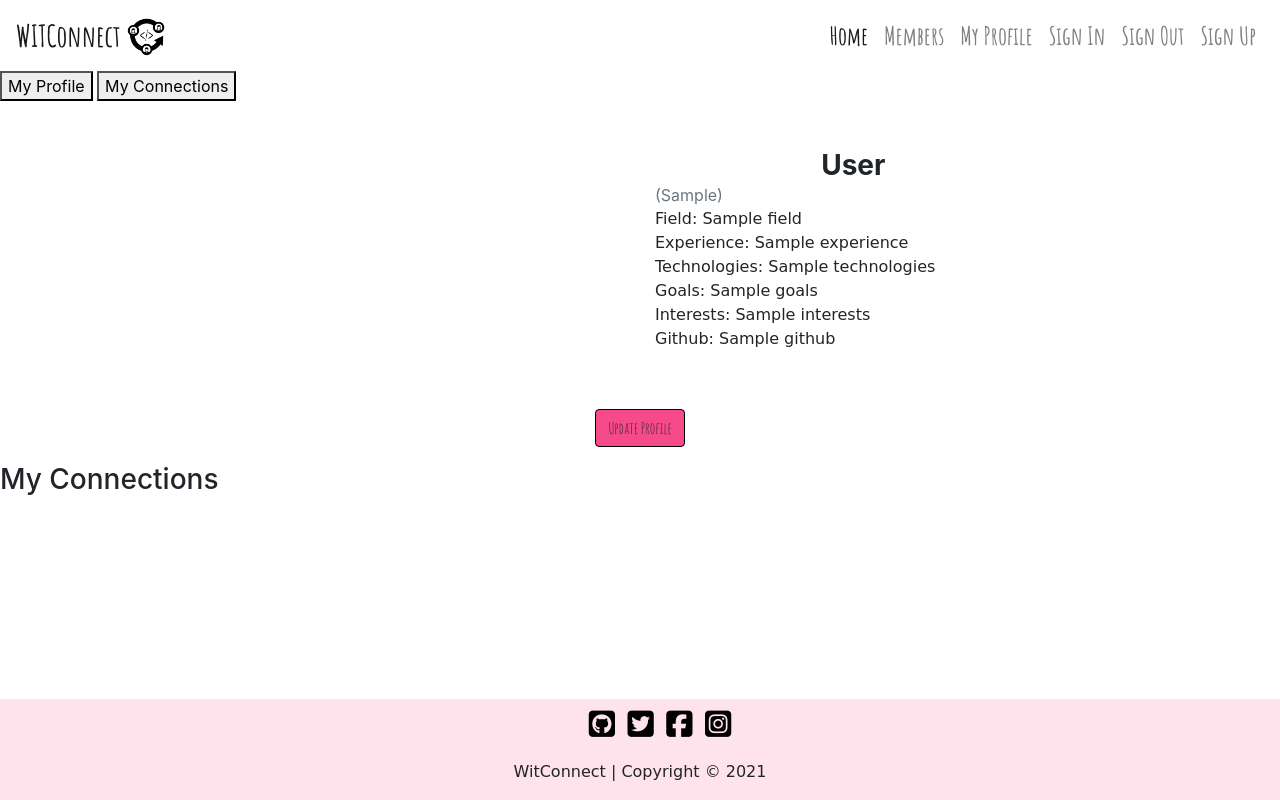
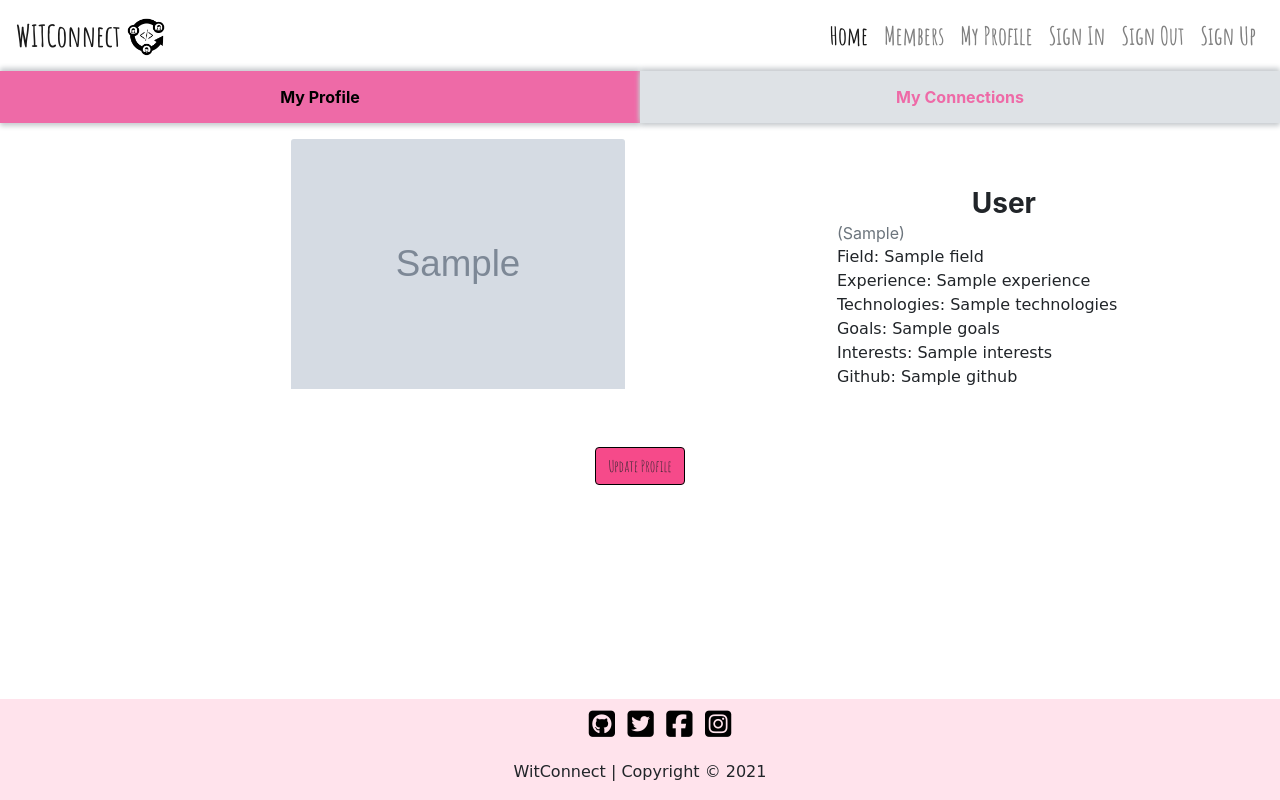
Before and after one commit to aineon/women-in-tech, a Flask app: page /my_profile/1 in a window 1280 px wide. Run offline with Flask 2, Linux system fonts and the light colour scheme; the visitor is signed in with stand-in values (Sample User, id 1); grey boxes marked "Sample" are stand-in pictures; a database or web service that is not in the repository returns one stand-in record (values such as "Sample title"); some libraries are stand-ins or nearby versions; some web fonts are replaced.

Commit message:
Update profile page

```diff
--- a/app.py
+++ b/app.py
@@ -124,6 +124,7 @@ def add_profile():
         default_img = ("/static/images/profile_image.png")
         profile = {
             "member_type": request.form.get("member_type"),
+            "fullname": request.form.get("fullname"),
             "field": request.form.get("field"),
             "technologies": request.form.get("technologies"),
             "experience": request.form.get("experience"),
@@ -150,6 +151,7 @@ def update_profile(profile_id):
         default_img = ("/static/images/profile_image.png")
         update = {
             "member_type": request.form.get("member_type"),
+            "fullname": request.form.get("fullname"),
             "field": request.form.get("field"),
             "technologies": request.form.get("technologies"),
             "experience": request.form.get("experience"),
--- a/static/css/style.css
+++ b/static/css/style.css
@@ -112,3 +112,43 @@ footer{
 .fab:hover {
     color: #f64a8a;
 }
+
+ /* Tabs */
+ .tab-container {
+    margin-bottom: 80px;
+}
+
+.tablinks {
+    background-color: #b1b4b8;
+    color: #ee6aa7;
+    float: left;
+    border: none;
+    outline: none;
+    cursor: pointer;
+    padding: 14px 16px;
+    font-size: 1rem;
+    width: 50%;
+    font-weight: 700;
+    -webkit-box-shadow: 0 -3px 5px #c7cbcf, 0 3px 5px #c7cbcf;
+            box-shadow: 0 -3px 5px #c7cbcf, 0 3px 5px #c7cbcf;
+}
+
+.tabcontent {
+    display: none;
+    min-height: 80%;
+}
+
+.tab button {
+    background-color: #dee2e6;
+    color: #ee6aa7;
+}
+
+.tab button:hover {
+    background-color: #000;
+    color: #ee6aa7;
+}
+
+.tab button.active {
+    background-color: #ee6aa7;
+    color: #000;
+}
--- a/static/js/profile_script.js
+++ b/static/js/profile_script.js
@@ -24,6 +24,6 @@ function openTab(evt, tabName) {
   openProfileTabOnload();
   // Open first tab on page load
   function openProfileTabOnload()  {
-      document.getElementById("books").style.display = "block";
+      document.getElementById("profile").style.display = "block";
       document.getElementsByClassName("tablinks")[0].classList.add("active");
   }
--- a/templates/base.html
+++ b/templates/base.html
@@ -43,10 +43,10 @@
             <a class="nav-link" href="{{ url_for('login') }}">Sign In</a>
           </li>
           <li class="nav-item">
-            <a class="nav-link" href="#">Sign Out</a>
+            <a class="nav-link" href="{{ url_for('logout') }}">Sign Out</a>
           </li>
           <li class="nav-item">
-            <a class="nav-link" href="#">Sign Up</a>
+            <a class="nav-link" href="{{ url_for('register') }}">Sign Up</a>
           </li>
         </ul>
       </div>
--- a/templates/profile.html
+++ b/templates/profile.html
@@ -7,25 +7,23 @@
             <div class="tab">
                 <button class="tablinks" onclick="openTab(event, 'profile')">My Profile</button>
                 <button class="tablinks" onclick="openTab(event, 'connections')">My Connections</button>
-
             </div>
         </div>
     </div>
 
     <div class="row">
-        <div class="col-12">
-            <div id="profile" class="tabcontent mb-3">
-                <div class="container-fluid">
+        <div class="col-10 offset-1">
+            <div id="profile" class="tabcontent mb-3 mt-3">
                 <div class="row">
                     <div class="col-12 col-md-6 col-lg-4 offset-lg-2">
-                            <div class="image-container ">
-                                <img class="card-img-top img-fluid" src="" alt="">
+                        {% if profiles|length > 0 %}
+                        {% for profile in profiles %}
+                        <div class="image-container">
+                            <img class="card-img-top img-fluid" src="{{ profile.image }}" alt="{{ profile.fullname }}">
                         </div>
                     </div>
-                    {% if profiles|length > 0 %}
-                       {% for profile in profiles %}
 
-                        <div class="col-12 col-md-6 col-lg-4">
+                    <div class="col-12 col-md-6 col-lg-4 offset-lg-2">
                         <div class="profile-info-container mb-5 mt-md-5">
                             <h3 class="mb-0 font-weight-bold text-center">{{ profile.fullname }} </h3>
                             <span class="text-muted">({{ profile.member_type }})</span></h5>
@@ -42,14 +40,14 @@
                         <a href="{{ url_for('update_profile', profile_id=profile._id) }}" class="btn">Update Profile</a>
                     </div>
                     {% endfor %}
-
+                </div>
                 {% else %}
+                    <div class="col-12 text-center">
                         <h3>You have not added your profile yet</h3>
                         <h3>Please add your profile</h3>
                         <a href="{{ url_for('add_profile') }}" class="btn" type="submit">Add Your Profile</a>
+                    </div>
                 {% endif %}
-            </div>
-         </div>
             </div>
         </div>
     </div>
```
Also changed, not shown: templates/members.html (+7 -10 lines), templates/profile_detail.html (+4 -4 lines), templates/update_profile.html (+6 -6 lines). Lines whose indentation alone changed are shown as unchanged.
